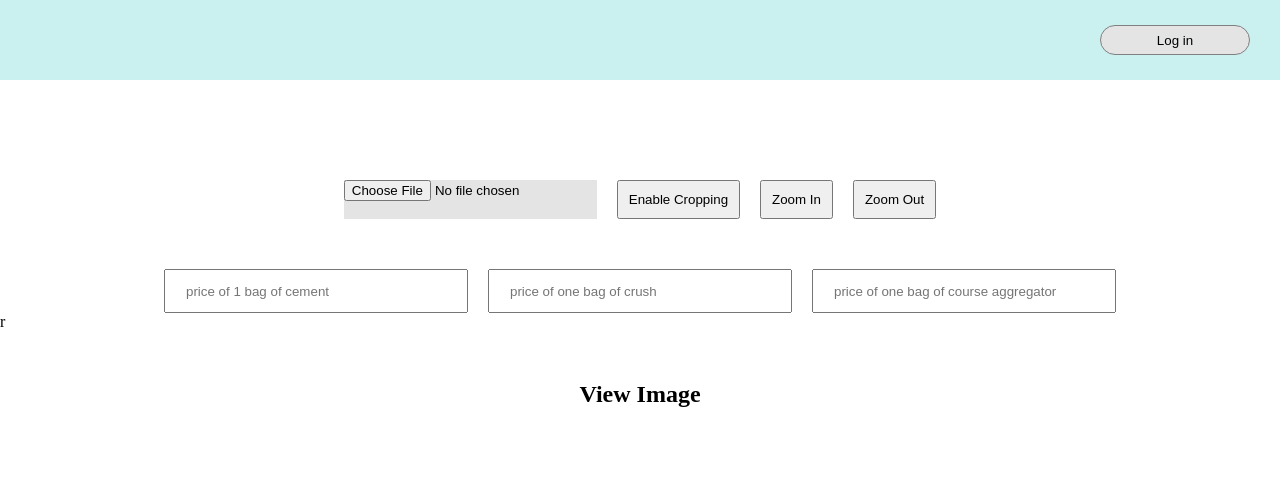
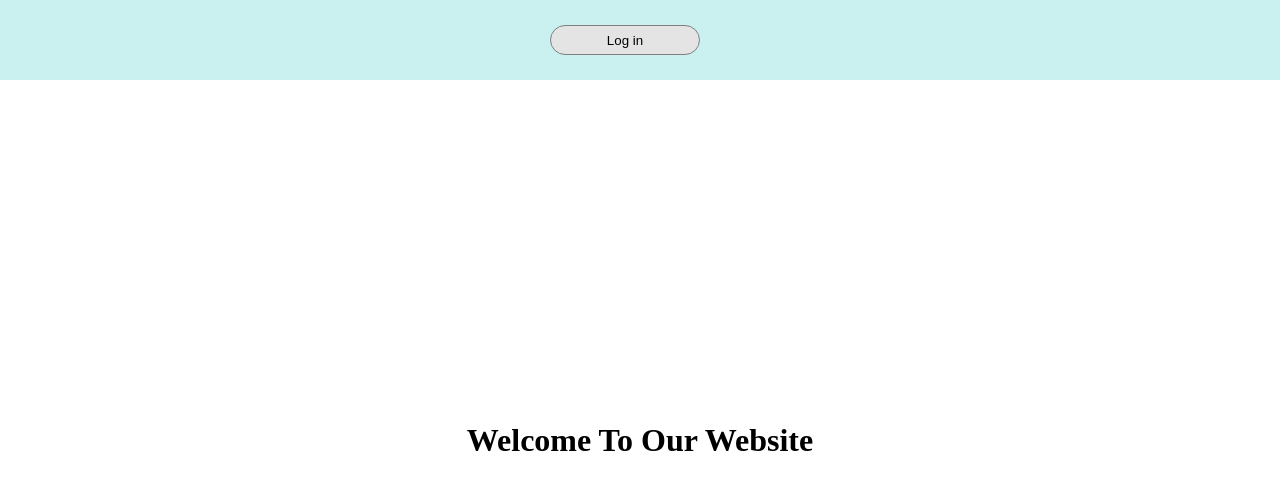
Before and after one commit to Rasim-Siddique/crop-pdf, a React (Vite) app: page / in a window 1280 px wide. Shown: the top 490 px of the page. Built offline with nearby package versions, Linux system fonts and the light colour scheme.

Commit message:
feature/add auth0

```diff
--- a/package.json
+++ b/package.json
@@ -14,7 +14,8 @@
     "bootstrap": "^5.3.2",
     "react": "^18.2.0",
     "react-dom": "^18.2.0",
-    "react-image-crop": "^10.1.8"
+    "react-image-crop": "^10.1.8",
+    "react-router-dom": "^6.16.0"
   },
   "devDependencies": {
     "@types/react": "^18.2.15",
--- /dev/null
+++ b/src/App.jsx
@@ -0,0 +1,19 @@
+import { BrowserRouter as Router, Routes, Route } from 'react-router-dom';
+import Home from './pages/home/Home';
+import MapPage from './pages/map-page/MapPage';
+import Navbar from './components/Navbar';
+const App=()=>{
+  return(
+    <>
+     <Router>
+      <Navbar />
+      <Routes>
+        <Route path="/" element={<Home />} />
+        <Route path="map-page" element={<MapPage />} />
+
+      </Routes>
+    </Router>
+    </>
+  )
+}
+export default App;
--- a/src/components/Navbar.jsx
+++ b/src/components/Navbar.jsx
@@ -1,4 +1,5 @@
 import { useAuth0 } from "@auth0/auth0-react"
+import { Link } from "react-router-dom";
 
 const Navbar=()=>{
     const {user,loginWithRedirect, isAuthenticated,logout}=useAuth0();
@@ -6,15 +7,20 @@ const Navbar=()=>{
         <>
 <section className="navbar_sec">
     {isAuthenticated &&
-      <p style={{marginRight:20}}>{user?.name}</p>
+    <>
+      <p style={{cursor:"pointer"}}>{user?.name}</p>
+   <Link to='/map-page'>   <p style={{cursor:"pointer"}}>Go To Map Page</p></Link>
+      </>
+
     }
-    {!isAuthenticated?(
+    {isAuthenticated?(
         <>
+   <button onClick={()=>logout({returnTo:window.location.origin})}>Logout</button>
 
-        <button onClick={()=>loginWithRedirect()}>Log in</button>
+
         </>
     ):<>
-   <button onClick={()=>logout({returnTo:window.location.origin})}>Logout</button>
+        <button onClick={()=>loginWithRedirect()}>Log in</button>
 
     </>}
 
--- a/src/index.css
+++ b/src/index.css
@@ -72,7 +72,7 @@
     background-color: rgb(202, 240, 240);
     height: 80px;
     display: flex;
-    justify-content: flex-end;
+    justify-content: space-around;
     align-items: center;
   }
   .navbar_sec button{
--- a/src/main.jsx
+++ b/src/main.jsx
@@ -1,5 +1,5 @@
 import ReactDOM from 'react-dom/client'
-import App from './App.tsx'
+import App from './App.jsx'
 import './index.css'
 import {Auth0Provider} from '@auth0/auth0-react';
 
--- /dev/null
+++ b/src/pages/home/Home.jsx
@@ -0,0 +1,14 @@
+const Home=()=>{
+    return(
+        <>
+        <div style={{height:'90vh',display:'flex',justifyContent:"center", alignItems:'center'}}>
+        <h1>
+        Welcome To Our Website
+
+        </h1>
+        </div>
+        </>
+    )
+}
+
+export default Home;
--- a/src/App.tsx
+++ b/src/pages/map-page/MapPage.tsx
@@ -1,9 +1,8 @@
 import React, { useState, useRef } from 'react';
 import ReactCrop, { Crop, convertToPixelCrop } from 'react-image-crop';
-import { canvasPreview } from './canvasPreview';
+import { canvasPreview } from '../../canvasPreview';
 
 import 'react-image-crop/dist/ReactCrop.css';
-import Navbar from './components/Navbar';
 
 const jsonObject = {
   "objects": [
@@ -381,7 +380,7 @@ const jsonObject = {
 const jsonArray = jsonObject.objects;
 const arrayConvt = jsonArray[0]?.objects;
 
-export default function App() {
+export default function MapPage() {
   const [imgSrc, setImgSrc] = useState('');
   const previewCanvasRef = useRef<HTMLCanvasElement>(null);
   const imgRef = useRef<HTMLImageElement>(null);
@@ -528,7 +527,6 @@ export default function App() {
 
   return (
     <>
-    <Navbar />
     <div className="container" style={{ marginTop: 100, marginBottom: 100 }}>
       <div className="Crop-Controls">
         <div className="form-group form_pdf">
```
Also changed, not shown: 1 other file (tests, documents, lock files or other folders).
